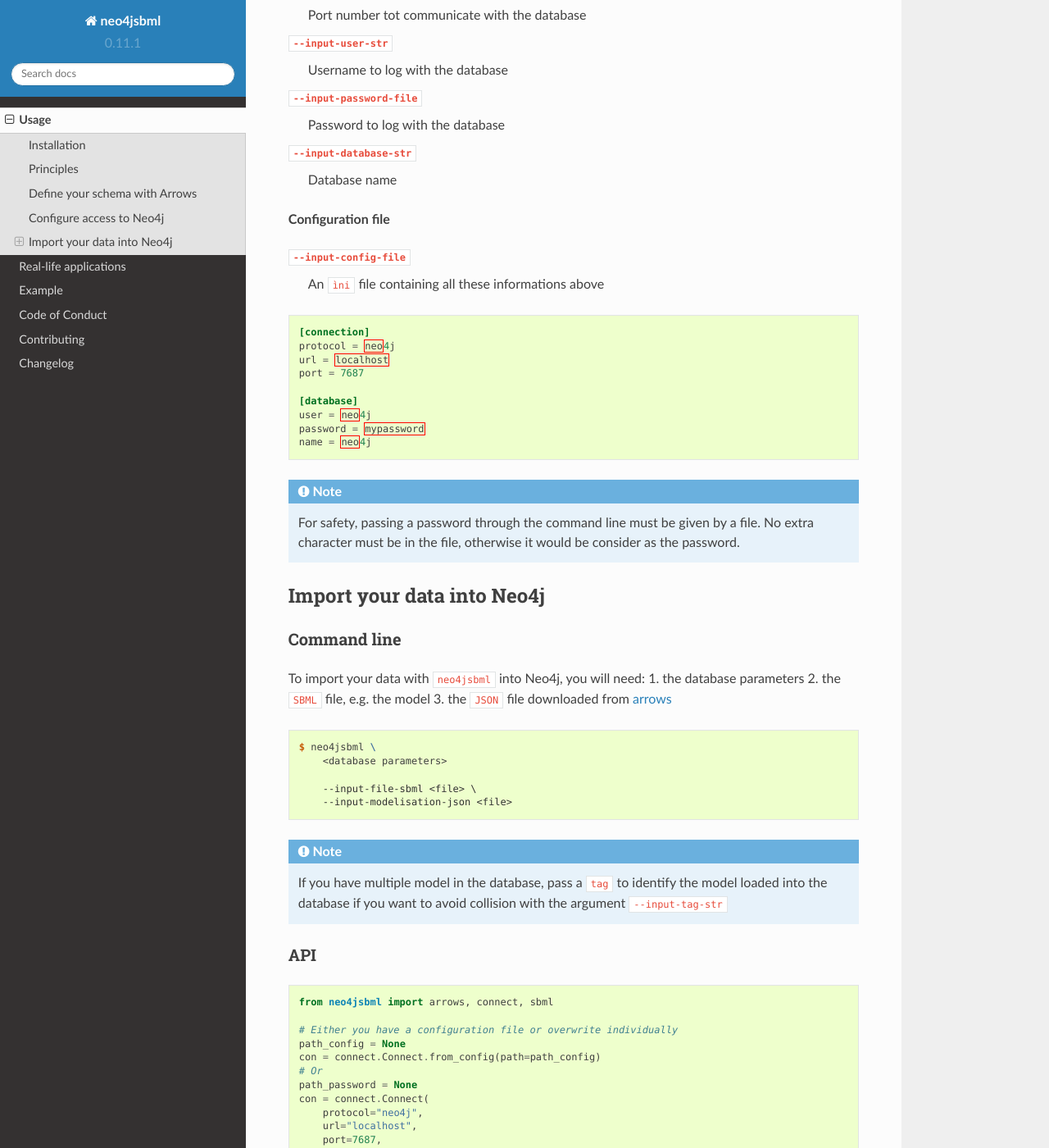
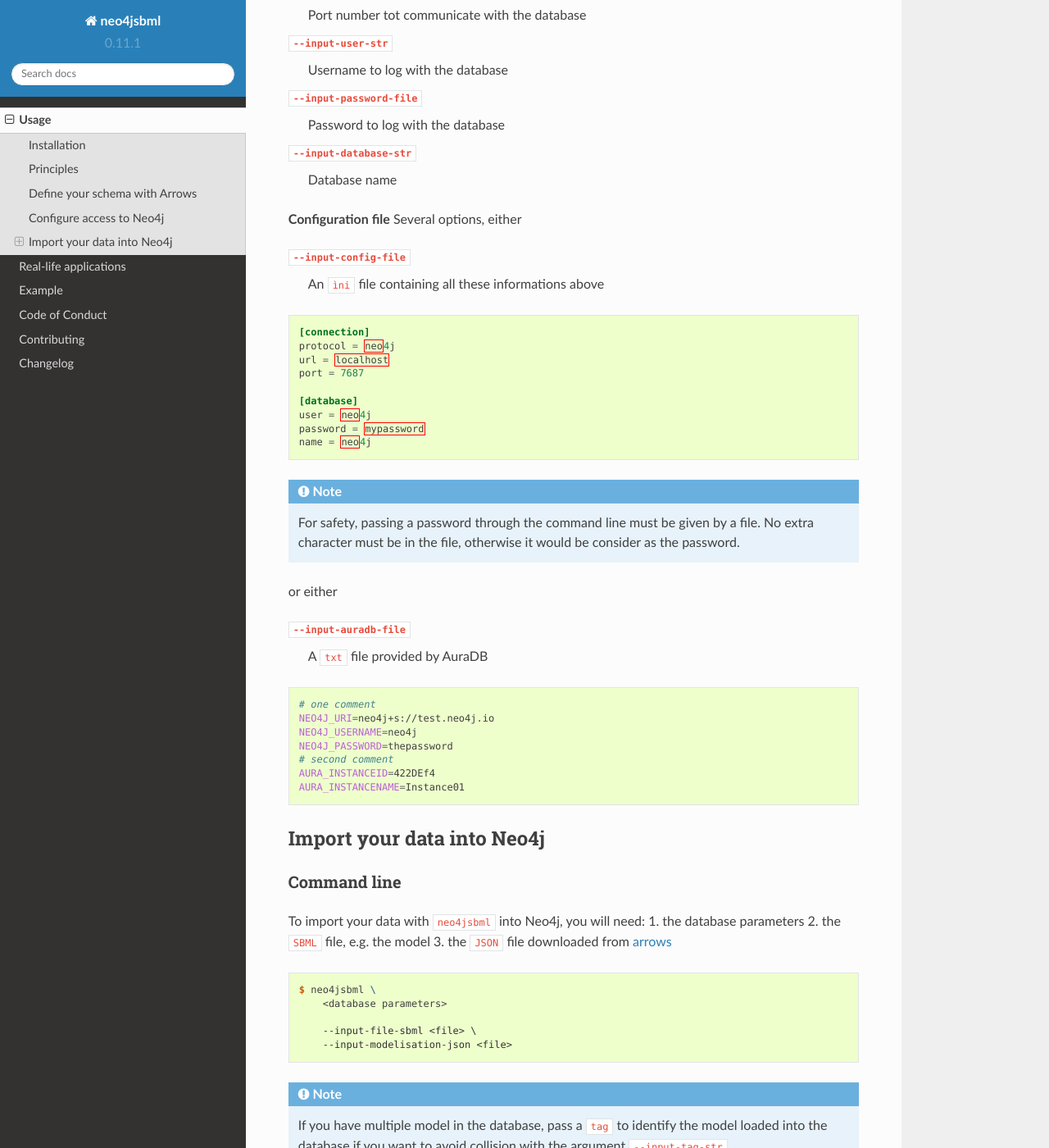
Before and after one commit to brsynth/neo4jsbml, a Sphinx documentation site: the page built from docs/usage.rst, in a window 1280 px wide and 1400 px high, scrolled down 1661 px. Shown: the whole window at 82% size. Built offline with Sphinx 7.4.7 and the Read the Docs theme 2.0.0, drawn with Linux system fonts in a browser that asks for light colours; some of the changed text lies outside the part shown.

Commit message:
feat(neo4jsbml): enable AuraDB config

```diff
--- a/docs/usage.rst
+++ b/docs/usage.rst
@@ -43,8 +43,8 @@
 
 * protocol: ``neo4j``, ``neo4j+s``, ``neo4j+ssc``, ``bolt``, ``bolt+s``, ``bolt+ssc`` (default: ``neo4j``)
 * url (default: ``localhost``)
-* port (default: ``7687``)
 * user name (default: ``neo4j``)
+* port (default: ``None``)
 * password (default: ``None``)
 * database name (default: ``neo4j``)
 
@@ -71,6 +71,7 @@
     Database name
 
 **Configuration file**
+Several options, either
 
 ``--input-config-file``
     An ``ìni`` file containing all these informations above
@@ -90,6 +91,21 @@
 .. note::
     For safety, passing a password through the command line must be given by a file.
     No extra character must be in the file, otherwise it would be consider as the password.
+
+or either
+
+``--input-auradb-file``
+    A ``txt`` file provided by AuraDB
+
+.. code-block:: bash
+
+    # one comment
+    NEO4J_URI=neo4j+s://test.neo4j.io
+    NEO4J_USERNAME=neo4j
+    NEO4J_PASSWORD=thepassword
+    # second comment
+    AURA_INSTANCEID=422DEf4
+    AURA_INSTANCENAME=Instance01
 
 Import your data into Neo4j
 ---------------------------
@@ -126,7 +142,7 @@
     con = connect.Connect(
         protocol="neo4j",
         url="localhost",
-        port=7687,
+        port="7687",
         user="neo4j"
         database="neo4j",
         password_path=path_password,
```
Also changed, not shown: README.md (+33 -1 lines), 7 other files.
